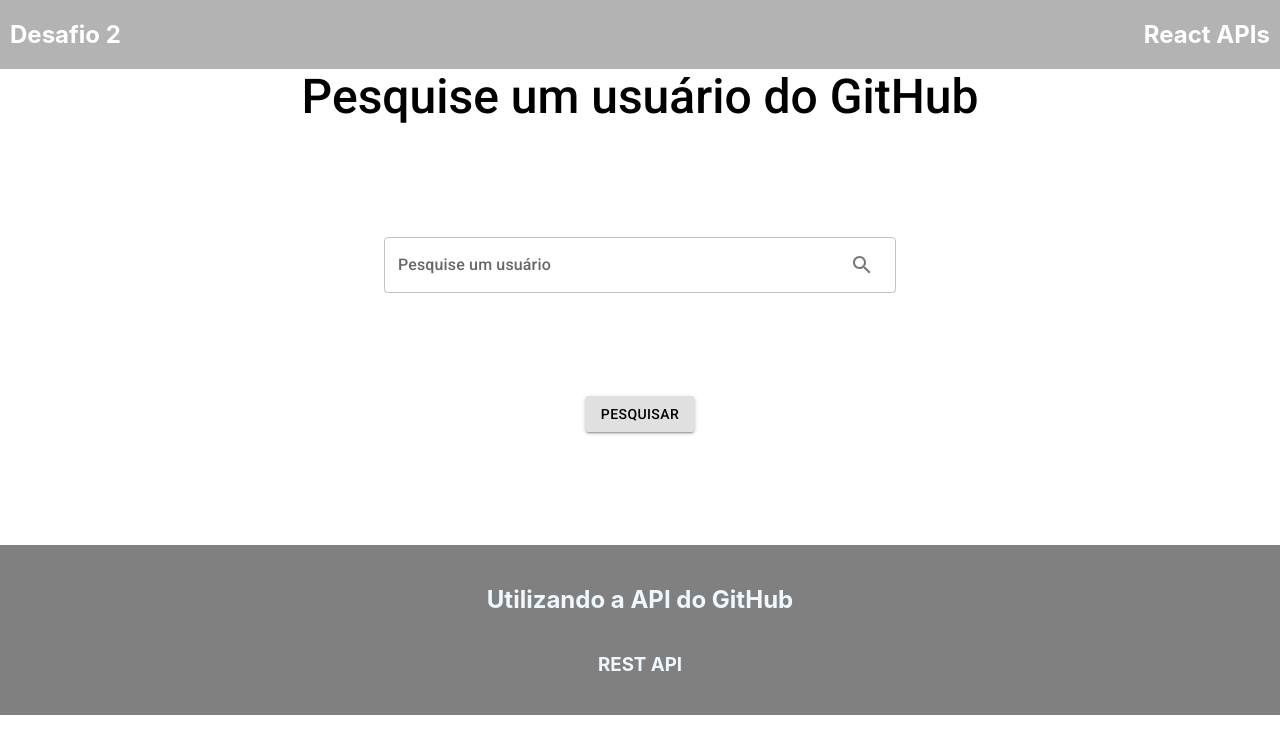
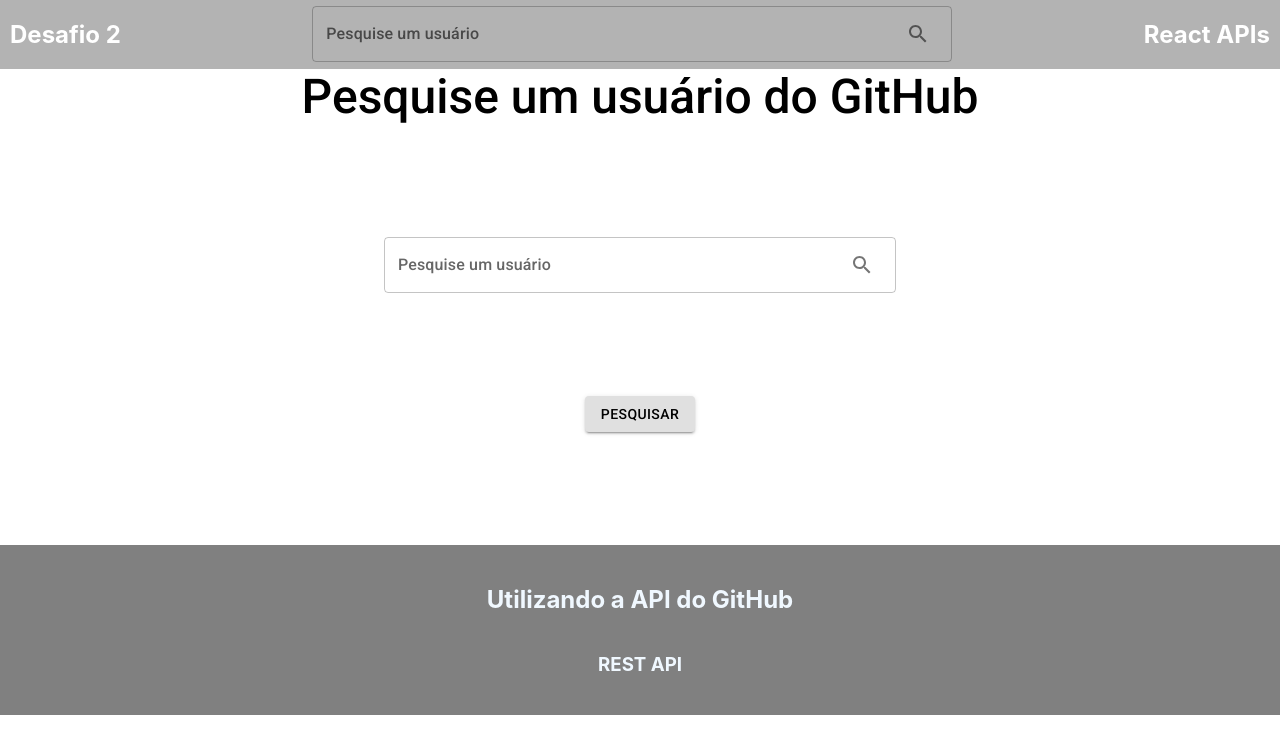
Before and after one commit to MatheysJ/Continuacao_Desafio2, a React (Create React App) app: page / in a window 1280 px wide. Shown: the top 754 px of the page. Built offline with nearby package versions, Linux system fonts and the light colour scheme.

Commit message:
Barra de pesquisa adicionada no Header, tentativa de adicioná-la somente nas 2° e 3° páginas.

```diff
--- a/src/components/Header/index.jsx
+++ b/src/components/Header/index.jsx
@@ -1,16 +1,46 @@
-import React from 'react';
-/* import styled from 'styled-components' */
+import { TextField, IconButton, InputAdornment } from '@mui/material';
+import React, { useState } from "react";
 import './style.css';
 
-/* const Header = styled.nav`
-    justify-content: space-between;
-`
- */
+import "@fontsource/roboto/500.css";
+import SearchIcon from "@mui/icons-material/Search";
+
+import { Buscar } from "../../API";
+
+import { useLocation } from 'react-router-dom';
+
 function Header() {
+    const [usuario, setUsuario] = useState("");
+    const location = useLocation();
+
+
     return(
         <nav>
             <h1>Desafio 2</h1>
-            <h1>React APIs</h1>
+
+            {/* Isso só deve ser exibido na 2° e 3° página. */}
+
+            <TextField
+            value={usuario}
+            onChange={(event) => {
+              setUsuario(event.target.value);
+            }}
+            id="standard-basic"
+            label="Pesquise um usuário"
+            variant="outlined"
+            margin="none"
+            className="search"
+            InputProps={{
+              endAdornment: (
+                <InputAdornment position="end">
+                  <IconButton onClick={() => Buscar(usuario)}>
+                    <SearchIcon />
+                  </IconButton>
+                </InputAdornment>
+              ),
+            }}
+          />
+          <h1>React APIs</h1>
         </nav>
     );
 }
```
